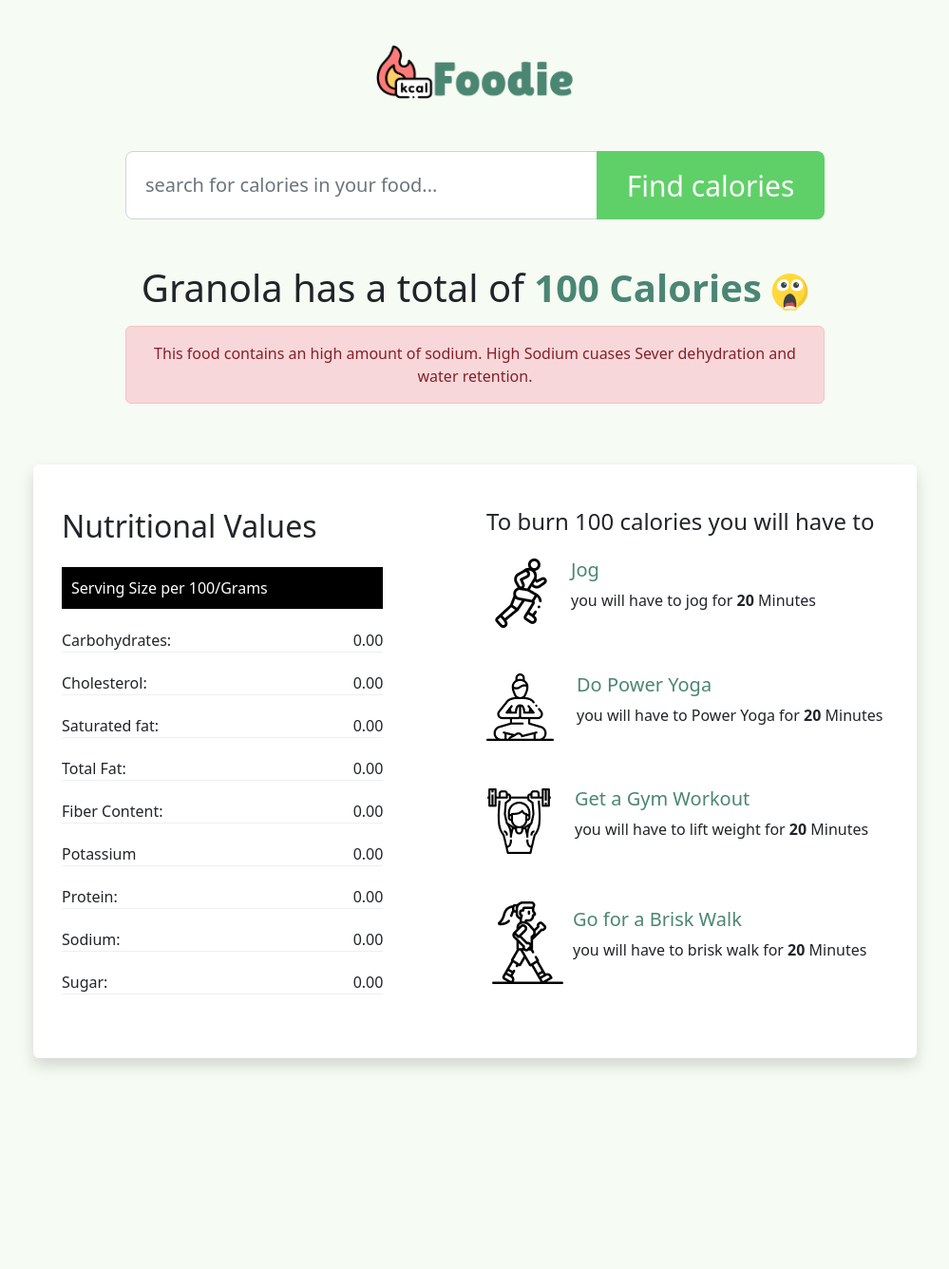
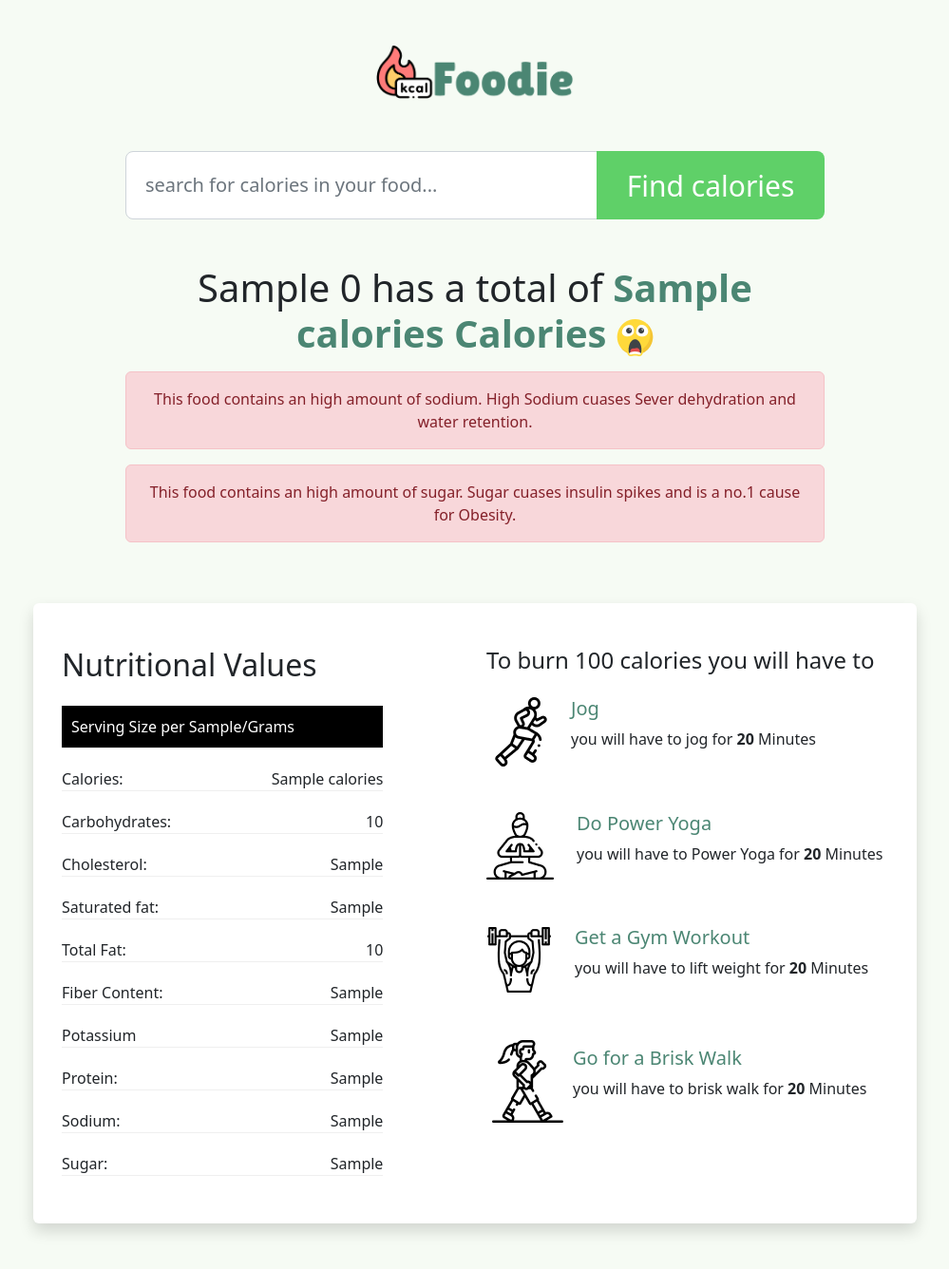
Before and after one commit to lajtosrob/CalorieCounter, a Django app: template counter/templates/home.html in a window 1280 px wide. Shown: the whole page at 95% size, without its empty margins (140-1139 px from the left). Before the commit the page ends 1125 px from the top, so only its background shows below. Run offline with Django 4.2, Linux system fonts and the light colour scheme; the template is opened without the code that fills it: most values are stand-ins (such as "Sample title", 1, 10 or a date in 2020).

Commit message:
Populating HTML with API data in Django

```diff
--- a/counter/templates/home.html
+++ b/counter/templates/home.html
@@ -31,7 +31,7 @@
 
                 <div class="alert alert-warning"> Oh no! something went wrong.Please try again in sometime. </div>
                 {% else %}
-                <h1> Granola has a total of <strong> 100 Calories</strong>
+                <h1> {{ api.0.name|capfirst }} has a total of <strong> {{ api.0.calories }} Calories</strong>
                     <img src="{% static 'images/shocked.png'%}" class="img-responsive" />
                 </h1>
 
@@ -39,6 +39,13 @@
                     <div>
                         This food contains an high amount of sodium. High Sodium cuases Sever dehydration and water
                         retention.
+                    </div>
+
+                </div>
+                <div class="alert alert-danger d-flex align-items-center mt-3" role="alert">
+
+                    <div>
+                        This food contains an high amount of sugar. Sugar cuases insulin spikes and is a no.1 cause for Obesity.
                     </div>
                 </div>
 
@@ -50,17 +57,17 @@
                         <div class="col-md-6">
                             <h2 class="mt-3 mb-4">Nutritional Values </h2><span></span>
                             <ul>
-                                <li class="servingsize">Serving Size per 100/Grams <span class="float-end"></span></li>
-                                <li>Carbohydrates: <span class="float-end">0.00</span>
-                                </li>
-                                <li>Cholesterol: <span class="float-end">0.00</span></li>
-                                <li>Saturated fat: <span class="float-end">0.00</span></li>
-                                <li>Total Fat: <span class="float-end">0.00</span></li>
-                                <li>Fiber Content: <span class="float-end">0.00</span></li>
-                                <li>Potassium <span class="float-end">0.00</span></li>
-                                <li>Protein: <span class="float-end">0.00<span></li>
-                                <li>Sodium:<span class="float-end">0.00</span></li>
-                                <li>Sugar: <span class="float-end">0.00</span></li>
+                                <li class="servingsize">Serving Size per {{ api.0.serving_size_g }}/Grams <span class="float-end"></span></li>
+                                <li>Calories: <span class="float-end">{{ api.0.calories }}</span></li>
+                                <li>Carbohydrates: <span class="float-end">{{ api.0.carbohydrates_total_g }}</span></li>
+                                <li>Cholesterol: <span class="float-end">{{ api.0.cholesterol_mg }}</span></li>
+                                <li>Saturated fat: <span class="float-end">{{ api.0.fat_saturated_g }}</span></li>
+                                <li>Total Fat: <span class="float-end">{{ api.0.fat_total_g }}</span></li>
+                                <li>Fiber Content: <span class="float-end">{{ api.0.fiber_g }}</span></li>
+                                <li>Potassium <span class="float-end">{{ api.0.potassium_mg }}</span></li>
+                                <li>Protein: <span class="float-end">{{ api.0.protein_g }}<span></li>
+                                <li>Sodium:<span class="float-end">{{ api.0.sodium_mg }}</span></li>
+                                <li>Sugar: <span class="float-end">{{ api.0.sugar_g }}</span></li>
                             </ul>
                         </div>
                         <div class="col-md-6 mb-5">
```
